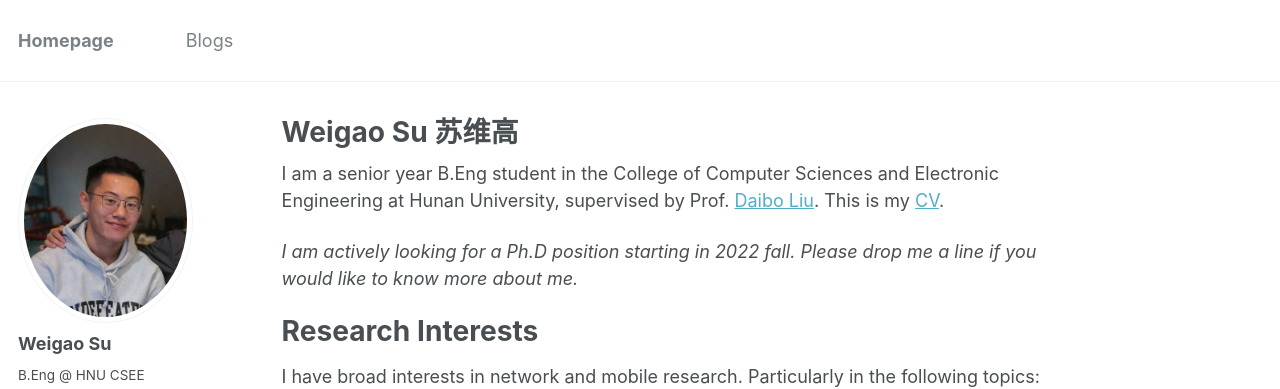
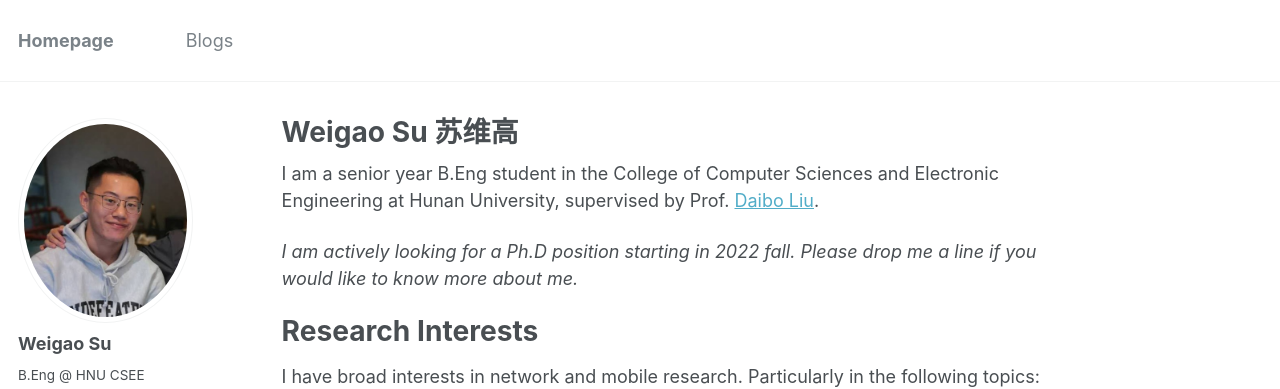
Before and after one commit to wegul/wegul.github.io, a Jekyll site: the page built from _pages/about.md, in a window 1280 px wide and 900 px high. Shown: the top 389 px of the window. Built offline with Jekyll 4.4.1, drawn with Linux system fonts in a browser that asks for light colours.

Commit message:
Update about.md

```diff
--- a/_pages/about.md
+++ b/_pages/about.md
@@ -8,7 +8,8 @@ redirect_from:
   - /about.html
 ---
 
-I am a senior year B.Eng student in the College of Computer Sciences and Electronic Engineering at Hunan University, supervised by Prof. [Daibo Liu](https://sites.google.com/site/dbliuuestc/home). This is my [CV](https://github.com/wegul/wegul/raw/main/files/weigaosu_CV.pdf).
+I am a senior year B.Eng student in the College of Computer Sciences and Electronic Engineering at Hunan University, supervised by Prof. [Daibo Liu](https://sites.google.com/site/dbliuuestc/home).
+<!-- This is my [CV](https://github.com/wegul/wegul/raw/main/files/weigaosu_CV.pdf). -->
 
 *I am actively looking for a Ph.D position starting in 2022 fall. Please drop me a line if you would like to know more about me.*
 
```
